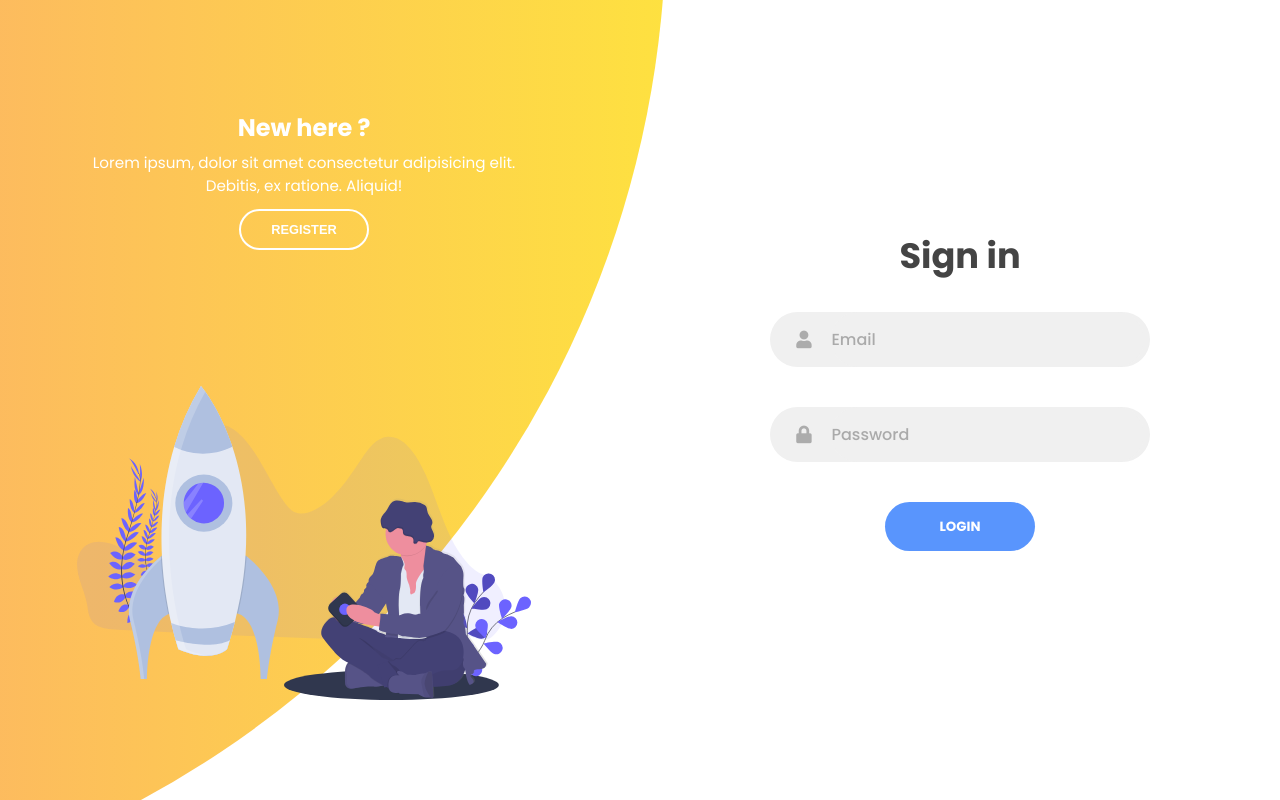
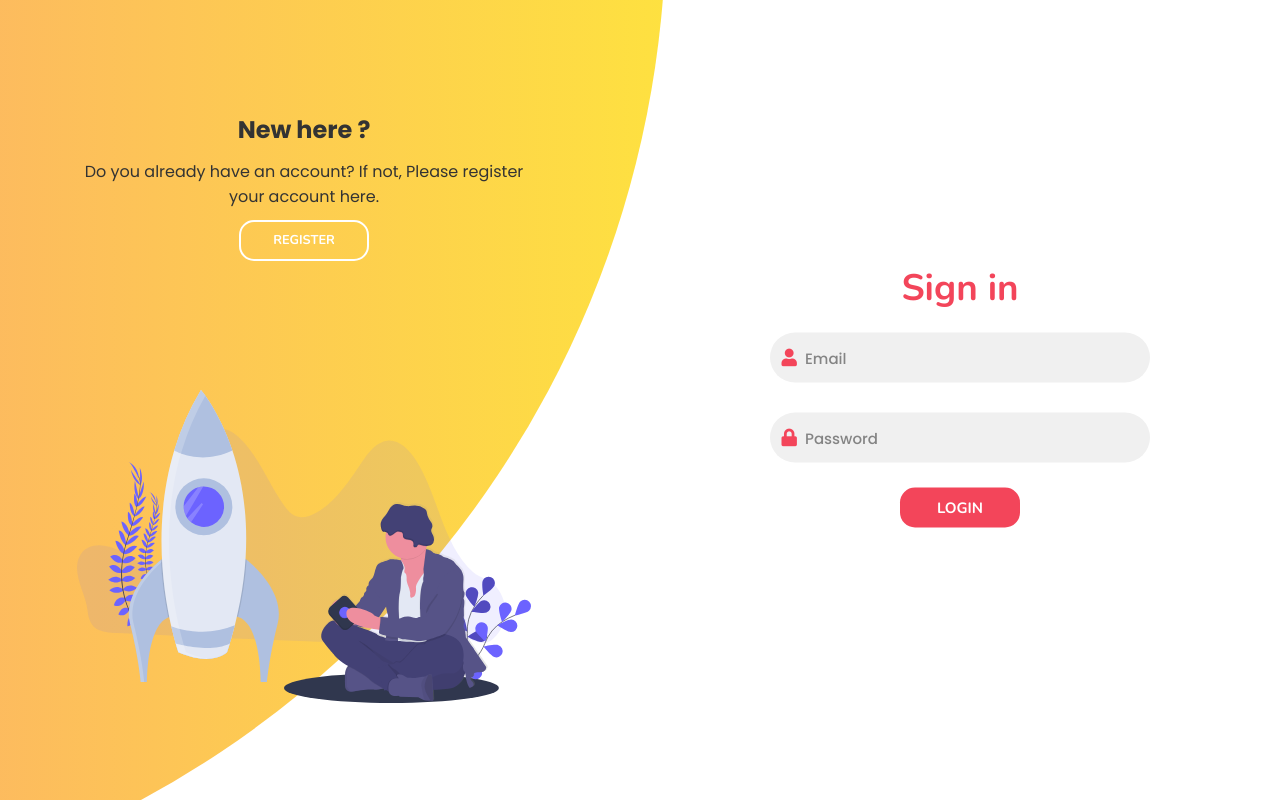
Before and after one commit to lamnhuthuy/Bakery-Website, a PHP site: page /Bakery/App/Views/shared/login.php in a window 1280 px wide. Run offline with PHP 8.4, Linux system fonts and the light colour scheme; data that the repository does not hold is empty; some libraries are stand-ins or nearby versions.

Commit message:
Feat: update view login

```diff
--- a/App/Views/shared/login.php
+++ b/App/Views/shared/login.php
@@ -53,13 +53,23 @@
             <input required type="email" name="email" placeholder="Email" id="signup-email" onchange="getDataAjax(this.value)" />
             <small id="emailSignUp-error" class="error"></small>
           </div>
+          <div class="input-field">
+            <i class="fas fa-phone-alt"></i>
+            <input required type="text" name="phone" placeholder="Phone" id="signup-email" onchange="getDataAjax(this.value)" />
+            <small id="emailSignUp-error" class="error"></small>
+          </div>
+          <div class="input-field">
+            <i class="fas fa-map-marker-alt"></i>
+            <input required type="text" name="address" placeholder="Address" id="signup-email" onchange="getDataAjax(this.value)" />
+            <small id="emailSignUp-error" class="error"></small>
+          </div>
           <div class=" input-field">
             <i class="fas fa-lock"></i>
-            <input required type="password" name="password" placeholder="Password" id="signup-password" onchange="checkPassword(this.value)" />
+            <input required type="password" name="password" placeholder="Password" id="signup-password" />
             <small id="pwdSigUp-error" class="error"></small>
           </div>
           <div class=" input-field">
-            <i class="fas fa-lock"></i>
+            <i class="fas fa-key"></i>
             <input required type="password" name="confirm password" placeholder="Confirm Password" id="signup-confirmpassword" />
             <small id="confpwdSigUp-error" class="error"></small>
           </div>
@@ -73,8 +83,8 @@
         <div class="content">
           <h3>New here ?</h3>
           <p>
-            Lorem ipsum, dolor sit amet consectetur adipisicing elit. Debitis,
-            ex ratione. Aliquid!
+            Do you already have an account?
+            If not, Please register your account here.
           </p>
           <button class="btn transparent" id="sign-up-btn">Register</button>
         </div>
@@ -84,8 +94,8 @@
         <div class="content">
           <h3>One of us ?</h3>
           <p>
-            Lorem ipsum dolor sit amet consectetur adipisicing elit. Nostrum
-            laboriosam ad deleniti.
+            Welcome to my Greek's Bakery website.
+            Let's start with us in here.
           </p>
           <button class="btn transparent" id="sign-in-btn">Login</button>
         </div>
@@ -141,17 +151,15 @@
     var emailSignUp_error = document.getElementById("emailSignUp-error");
     var confpwdSignUp_error = document.getElementById("confpwdSigUp-error");
 
-    function checkPassword(password) {
-      if (password.length < 8) {
-        pwdSignUp_error.innerHTML =
-          '<i class="fas fa-exclamation-triangle"></i> Password must be at least 8 characters';
-      } else pwdSignUp_error.innerHTML = "";
-    }
-
     function checkConfirm(password, confpass) {
       var res = true;
       if (password !== confpass) {
         res = '<i class="fas fa-exclamation-triangle"></i>Password must be same.';
+        return res;
+      }
+      if (password.length < 8) {
+        res = '<i class="fas fa-exclamation-triangle"></i>Password must be at least 8 chatacters.';
+        return res;
       }
       return res;
     }
--- a/public/css/login.css
+++ b/public/css/login.css
@@ -59,29 +59,30 @@ form.sign-in-form {
 }
 
 .title {
-  font-size: 2.2rem;
-  color: #444;
-  margin-bottom: 10px;
+  font-size: 2.3rem;
+  font-weight: bold;
+  color: #f3455a;
+  margin-bottom: 5px;
+  font-family: "Nunito", sans-serif;
 }
-
 .input-field {
   max-width: 380px;
   width: 100%;
-  background-color: #f0f0f0;
-  margin: 20px 0;
-  height: 55px;
+  margin: 15px 0;
+  height: 50px;
   border-radius: 55px;
   display: grid;
-  grid-template-columns: 15% 85%;
-  padding: 0 0.4rem;
+  grid-template-columns: 1fr;
   position: relative;
   row-gap: 5px;
 }
 .input-field small {
-  grid-column: 2/3;
   color: #d93025;
   font-family: "Poppins", sans-serif;
-  font-size: 14px;
+  font-size: 13px;
+  position: absolute;
+  top: 103%;
+  left: 8%;
 }
 form p {
   font-family: "Poppins", sans-serif;
@@ -91,24 +92,29 @@ form p {
 .input-field > i {
   text-align: center;
   line-height: 55px;
-  color: #acacac;
+  color: #f3455a;
   transition: 0.5s;
   font-size: 1.1rem;
+  position: absolute;
+  left: 3%;
+  top: -6%;
 }
 
 .input-field input {
+  width: 100%;
   background: #f0f0f0;
   outline: none;
   border: none;
-  line-height: 1;
   font-weight: 500;
-  font-size: 16px;
-  color: #333;
-  border-radius: 55px;
+  font-size: 15px;
+  color: #333333;
+  border-radius: inherit;
+  font-family: "Poppins", sans-serif;
+  padding-left: 35px;
 }
 
 .input-field input::placeholder {
-  color: #aaa;
+  color: #848484;
   font-weight: 500;
 }
 
@@ -118,23 +124,28 @@ form p {
 }
 
 .btn {
-  width: 150px;
-  background-color: #5995fd;
+  width: 120px;
+  background-color: #f3455a;
   border: none;
   outline: none;
-  height: 49px;
-  border-radius: 49px;
+  height: 40px;
+  border-radius: 15px;
   color: #fff;
   text-transform: uppercase;
   font-weight: 600;
-  margin: 20px 0;
+  margin: 10px 0;
   cursor: pointer;
   transition: 0.5s;
   text-align: center;
+  font-family: "Nunito", sans-serif;
+  font-size: 15px;
 }
 
 .btn:hover {
-  background-color: #4d84e2;
+  background-color: #e92038;
+}
+.btn:active {
+  background-color: #df001a;
 }
 .panels-container {
   position: absolute;
@@ -192,13 +203,14 @@ form p {
 
 .panel h3 {
   font-weight: 600;
-  line-height: 1;
   font-size: 1.5rem;
+  color: #333333;
 }
 
 .panel p {
-  font-size: 0.95rem;
+  font-size: 1rem;
   padding: 0.7rem 0;
+  color: #333333;
 }
 
 .btn.transparent {
@@ -209,6 +221,9 @@ form p {
   height: 41px;
   font-weight: 600;
   font-size: 0.8rem;
+}
+.btn.transparent:hover {
+  background: rgba(190, 190, 190, 0.452);
 }
 
 .right-panel .image,
```
